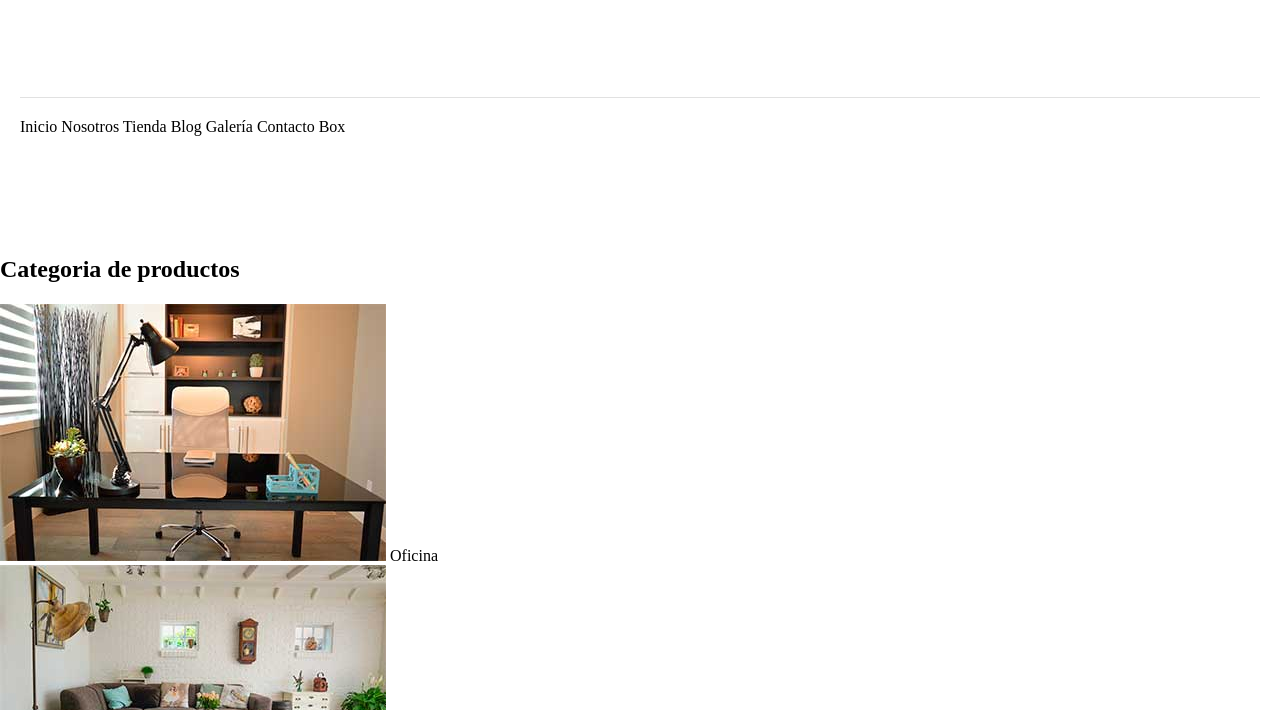
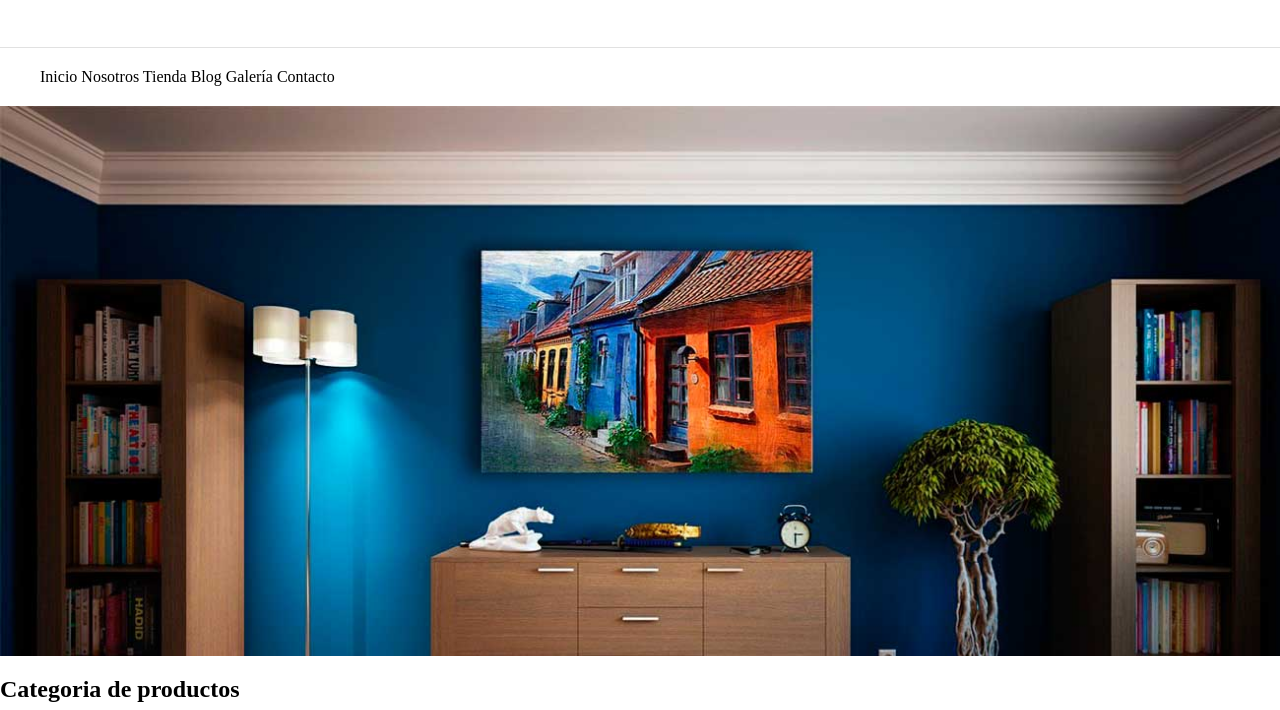
Before and after one commit to breadsk/muebles, a plain HTML site: page index.html in a window 1280 px wide. Shown: the part 90-800 px from the top of the page. Drawn offline with Linux system fonts and the light colour scheme.

Commit message:
Ajustes de estilos

```diff
--- a/css/app.css
+++ b/css/app.css
@@ -13,7 +13,10 @@ a {
     text-decoration: none;
     color: #000;
 }
-
+.contenedor {
+    max-width: 1200px;
+    margin: 0 auto;
+}
 
 /** Header y navegacion **/
 .nombre-sitio {
@@ -26,19 +29,23 @@ a {
     color: #037bc0;
 }
 
+.contenedor-navegacion {
+    border-top: 1px solid #e1e1e1;
+}
+
 .nav-principal {
-    border-top: 1px solid #e1e1e1;
-    padding-top: 20px;
+    padding: 20px 0;
+    /* padding-top: 20px;
     padding-bottom: 20px;
-    margin: 100px 20px;
+    margin: 100px 20px; */
+}
+
+.hero {
+    background-image: url(../img/principal.jpg);
+    background-repeat: no-repeat;
+    background-size: cover;
+    height: 550px;
+
 }
 
 /* Modulo , BEM , SMACSS */
-
-/* Box Model */
-.sobre-nosotros {
-    background-color: red;
-    width: 200px;
-    padding: 25px;
-    box-sizing: border-box;
-}
--- a/index.html
+++ b/index.html
@@ -14,16 +14,21 @@
         <h1 class="nombre-sitio">Tienda <span>Muebles</span></h1>
     </header>
 
-    <nav class="nav-principal">
+    <div class="contenedor-navegacion">
+        <nav class="nav-principal contenedor">
             <a  href="index.html">Inicio</a>
             <a  href="nosotros.html">Nosotros</a>
             <a  href="tienda.html">Tienda</a>
             <a  href="blog.html">Blog</a>
             <a  href="galeria.html">Galería</a>
             <a  href="contacto.html">Contacto</a>
-        <a href="box.html">Box</a>
         </nav>
+    </div>
 
+
+    <div class="hero">
+
+    </div>
 
     <section>
         <h2>Categoria de <span>productos</span></h2>
--- a/js/main.js
+++ b/js/main.js
@@ -1,16 +1,16 @@
 
 
-const boton = document.getElementById("boton");
-boton.addEventListener("click", ()=> {
-    console.log("Estoy haciendo click!!!!!!!!!");
-})
+// const boton = document.getElementById("boton");
+// boton.addEventListener("click", ()=> {
+//     console.log("Estoy haciendo click!!!!!!!!!");
+// })
 
-algo();
+// algo();
 
-function algo(){
-    console.log("Escribe algo");
-}
+// function algo(){
+//     console.log("Escribe algo");
+// }
 
-const algo = () => {
-    console.log("Escribe algo");
-}
+// const algo = () => {
+//     console.log("Escribe algo");
+// }
```
Lines whose indentation alone changed are shown as unchanged.
